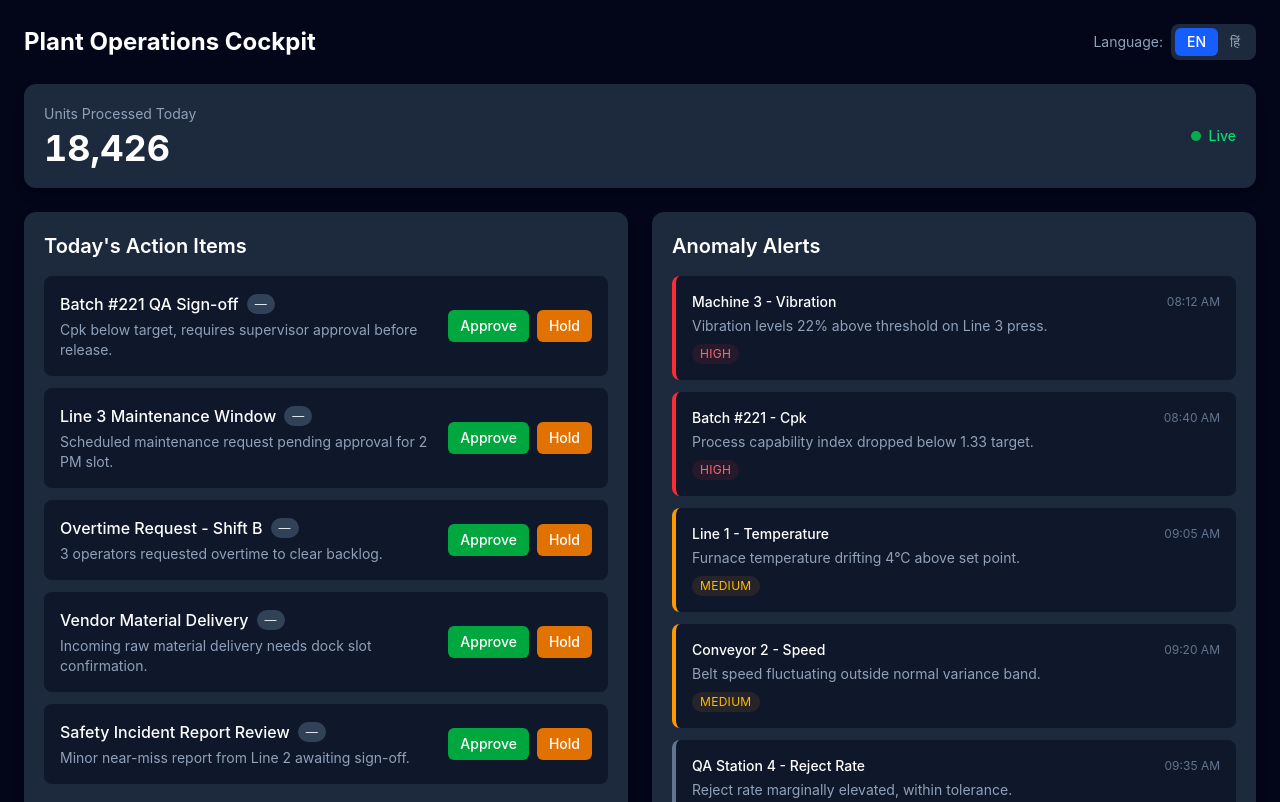
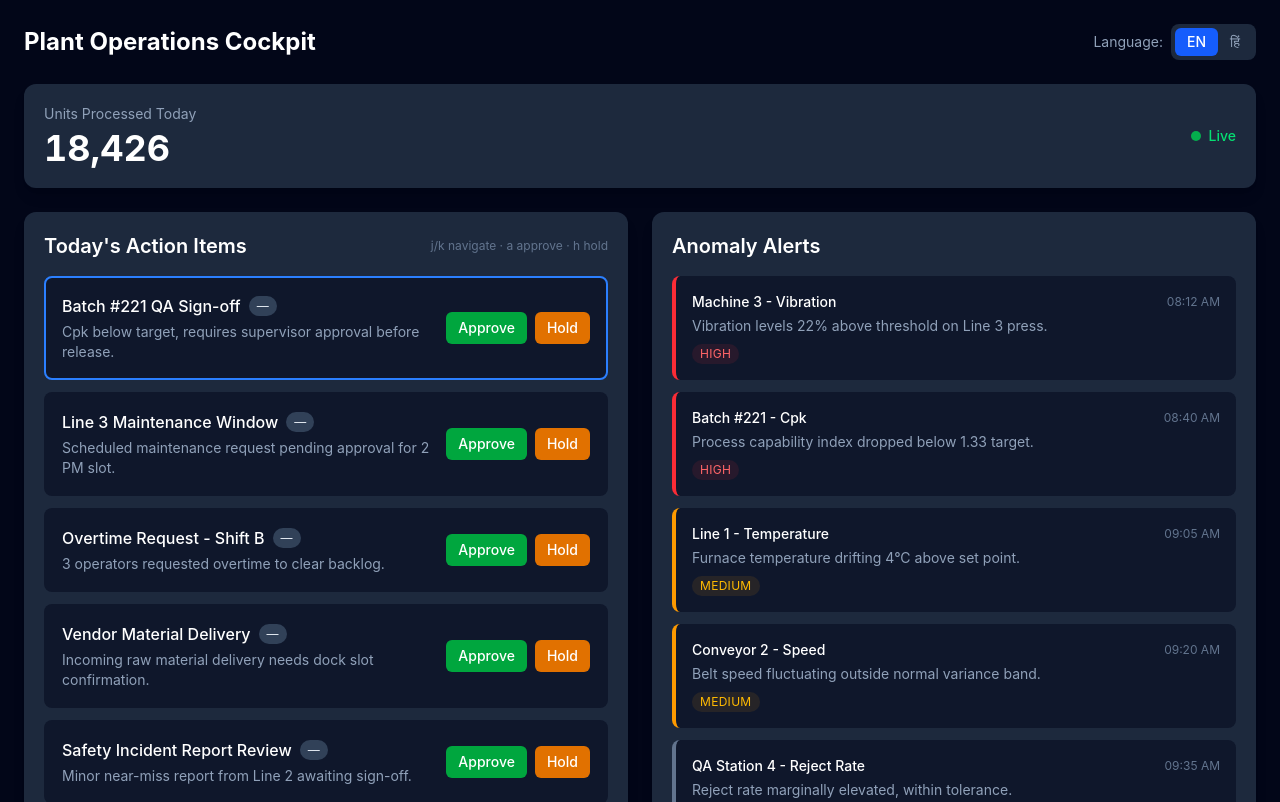
Before and after one commit to ishanshinde738/potens-intern-frontend-ishan-shinde, a React (Vite) app: page / in a window 1280 px wide. Shown: the top 802 px of the page. Built offline with nearby package versions, Linux system fonts and the light colour scheme.

Commit message:
feat: add keyboard shortcuts (j/k navigate, a approve, h hold)

```diff
--- a/src/components/TopActionsPanel.jsx
+++ b/src/components/TopActionsPanel.jsx
@@ -1,3 +1,4 @@
+import { useState, useEffect } from 'react'
 import { useSelector, useDispatch } from 'react-redux'
 import { approveAction, holdAction } from '../store/actionsSlice'
 import { translations } from '../data/translations'
@@ -8,6 +9,30 @@ function TopActionsPanel() {
   const dispatch = useDispatch()
   const t = translations[language]
 
+  const [focusedIndex, setFocusedIndex] = useState(0)
+
+  useEffect(() => {
+    function handleKeyDown(e) {
+      const tag = document.activeElement.tagName
+      if (tag === 'INPUT' || tag === 'TEXTAREA') return
+
+      if (e.key === 'j') {
+        setFocusedIndex((prev) => Math.min(prev + 1, actions.length - 1))
+      } else if (e.key === 'k') {
+        setFocusedIndex((prev) => Math.max(prev - 1, 0))
+      } else if (e.key === 'a') {
+        const item = actions[focusedIndex]
+        if (item) dispatch(approveAction(item.id))
+      } else if (e.key === 'h') {
+        const item = actions[focusedIndex]
+        if (item) dispatch(holdAction(item.id))
+      }
+    }
+
+    window.addEventListener('keydown', handleKeyDown)
+    return () => window.removeEventListener('keydown', handleKeyDown)
+  }, [focusedIndex, actions, dispatch])
+
   const statusStyles = {
     pending: 'bg-slate-700 text-slate-200',
     approved: 'bg-green-600 text-white',
@@ -16,14 +41,23 @@ function TopActionsPanel() {
 
   return (
     <div className="bg-slate-800 rounded-xl p-5 shadow-lg">
-      <h2 className="text-xl font-semibold text-white mb-4">
-        {t.topActionsHeading}
-      </h2>
+      <div className="flex items-center justify-between mb-4">
+        <h2 className="text-xl font-semibold text-white">
+          {t.topActionsHeading}
+        </h2>
+        <span className="text-xs text-slate-500">
+          j/k navigate · a approve · h hold
+        </span>
+      </div>
       <div className="space-y-3">
-        {actions.map((item) => (
+        {actions.map((item, index) => (
           <div
             key={item.id}
-            className="bg-slate-900 rounded-lg p-4 flex items-center justify-between gap-4"
+            className={`bg-slate-900 rounded-lg p-4 flex items-center justify-between gap-4 border-2 transition ${
+              index === focusedIndex
+                ? 'border-blue-500'
+                : 'border-transparent'
+            }`}
           >
             <div className="flex-1">
               <div className="flex items-center gap-2">
```
